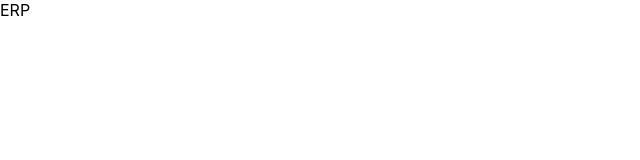
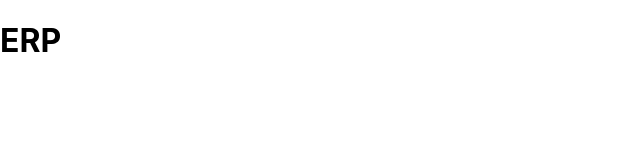
Before and after one commit to the-binary-hooks/edu-burg, a React (Create React App) app in the folder client/: page / in a window 1280 px wide. Shown: the top 160 px of the page, without its empty margins (0-640 px from the left). Built offline with nearby package versions, Linux system fonts and the light colour scheme.

Commit message:
adding me as a contributor

```diff
--- a/client/src/App.js
+++ b/client/src/App.js
@@ -3,7 +3,7 @@ import React from 'react'
 function App() {
   return (
     <div className="App">
-      ERP
+      <h1> ERP </h1>
     </div>
   );
 }
```
Also changed, not shown: 1 other file (tests, documents, lock files or other folders).
